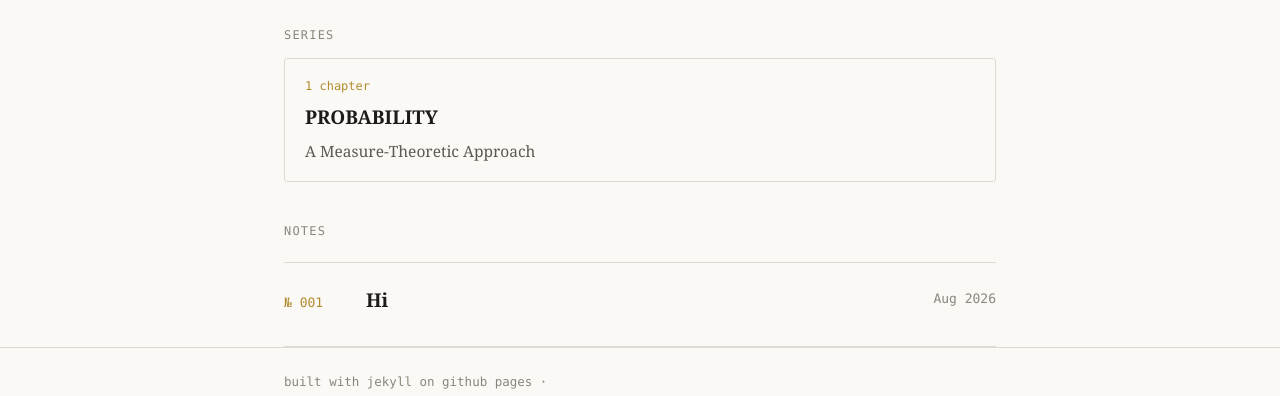
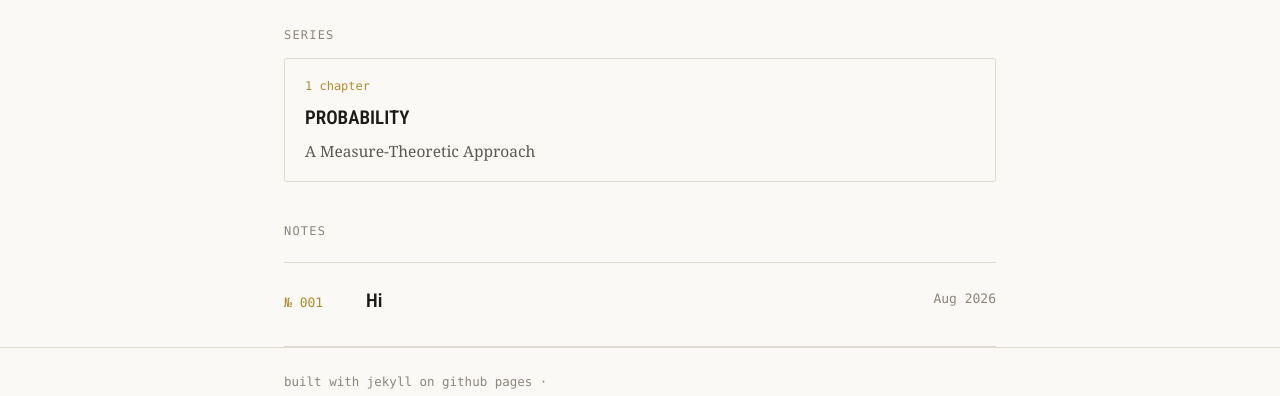
Before and after one commit to adarsh-s-kamatagi/adarsh-s-kamatagi.github.io, a Jekyll site: the page built from index.md, in a window 1280 px wide. Shown: the part 187-583 px from the top of the page. Built offline with Jekyll 4.4.1, drawn with Linux system fonts in a browser that asks for light colours; nearby versions of some CDN libraries.

Commit message:
Add Roboto Condensed font to specific titles

```diff
--- a/assets/css/style.css
+++ b/assets/css/style.css
@@ -642,3 +642,10 @@ footer.site-footer {
   font-family: var(--font-mono);
   font-size: 13px;
 }
+
+.series-card-title,
+.log-title,
+.series-header h1,
+.post h1 {
+  font-family: "Roboto Condensed", sans-serif;
+}
```
